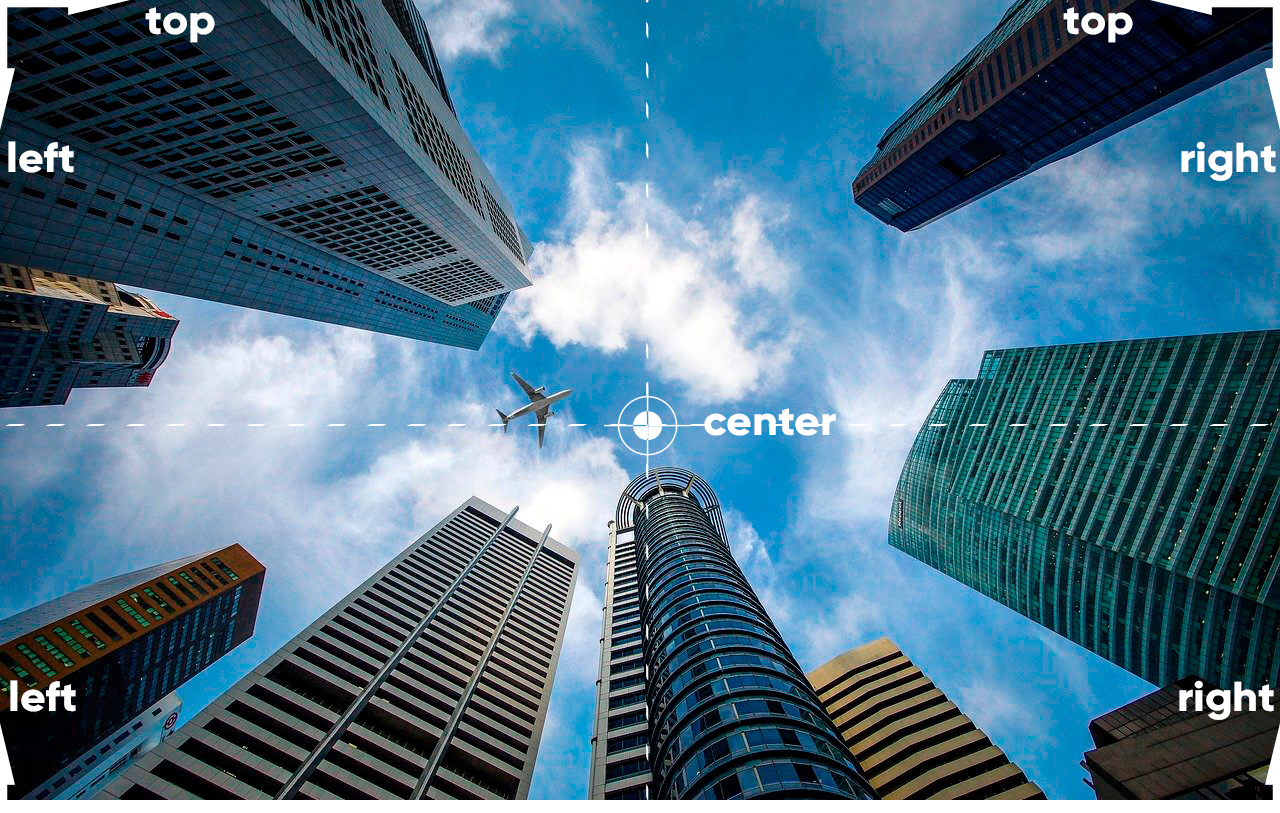
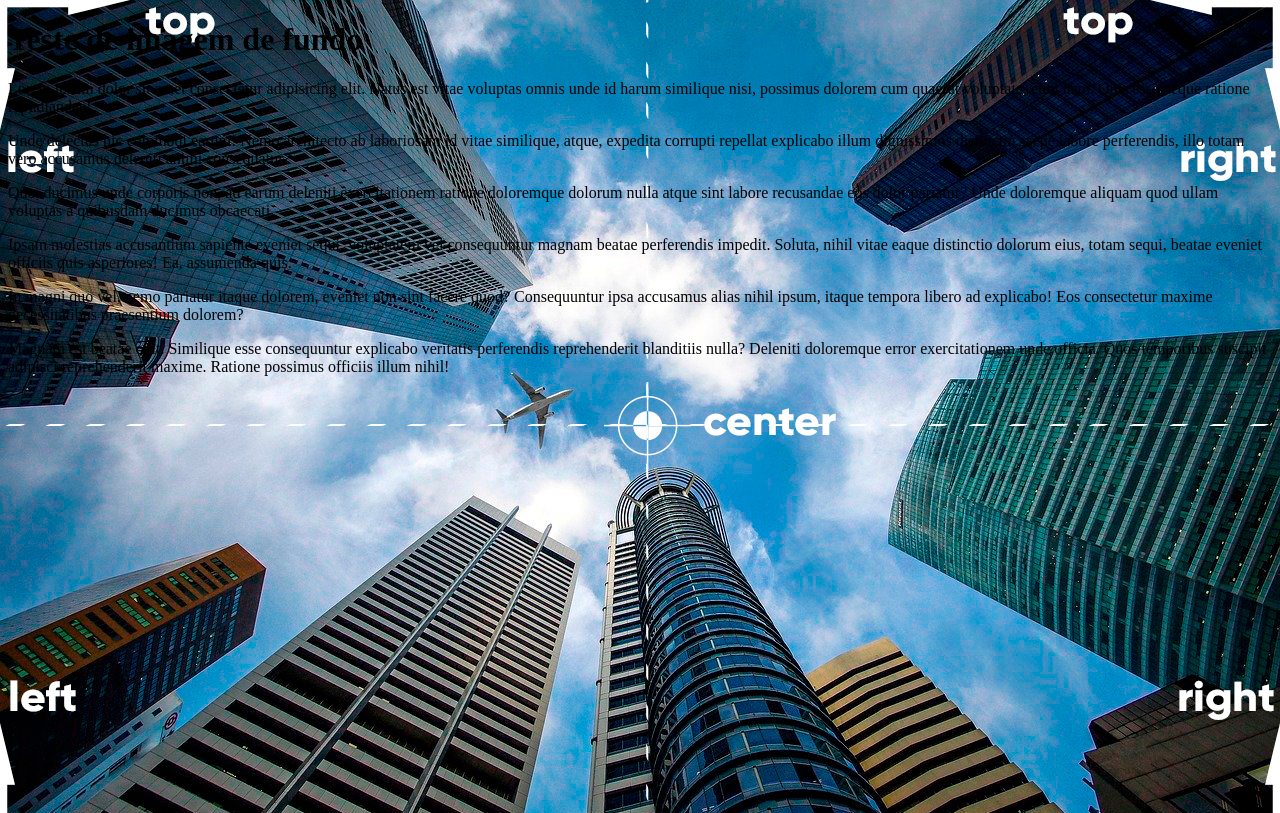
Before and after one commit to DevKauagm/html-css, a plain HTML site: page Excercícios/ex022/fundo005.html in a window 1280 px wide. Drawn offline with Linux system fonts and the light colour scheme.

Commit message:
atualizei os exercicios

```diff
--- a/Excercícios/ex022/fundo005.html
+++ b/Excercícios/ex022/fundo005.html
@@ -13,6 +13,12 @@
     </style>
 </head>
 <body>
-
+    <h1>Teste de imagem de fundo</h1>
+    <p>Lorem ipsum dolor sit amet consectetur adipisicing elit. Natus est vitae voluptas omnis unde id harum similique nisi, possimus dolorem cum quaerat voluptate, eum nam. Quis esse neque ratione repudiandae!</p>
+    <p>Unde delectus hic commodi earum! Nemo architecto ab laboriosam id vitae similique, atque, expedita corrupti repellat explicabo illum dignissimos distinctio saepe labore perferendis, illo totam vero accusamus deleniti animi consequatur?</p>
+    <p>Quo, ducimus unde corporis non, ad earum deleniti exercitationem ratione doloremque dolorum nulla atque sint labore recusandae eos dolor pariatur? Unde doloremque aliquam quod ullam voluptas a quibusdam ducimus obcaecati.</p>
+    <p>Ipsam molestias accusantium sapiente eveniet sequi, voluptatem vel consequuntur magnam beatae perferendis impedit. Soluta, nihil vitae eaque distinctio dolorum eius, totam sequi, beatae eveniet officiis quis asperiores! Ea, assumenda quis.</p>
+    <p>In magni quo vel, nemo pariatur itaque dolorem, eveniet non sint facere quod? Consequuntur ipsa accusamus alias nihil ipsum, itaque tempora libero ad explicabo! Eos consectetur maxime necessitatibus praesentium dolorem?</p>
+    <p>Magnam est beatae odit. Similique esse consequuntur explicabo veritatis perferendis reprehenderit blanditiis nulla? Deleniti doloremque error exercitationem unde officia. Quos temporibus suscipit adipisci reprehenderit maxime. Ratione possimus officiis illum nihil!</p>
 </body>
 </html>
```
Also changed, not shown: Excercícios/ex022/fundo006.html (+3 -0 lines).
